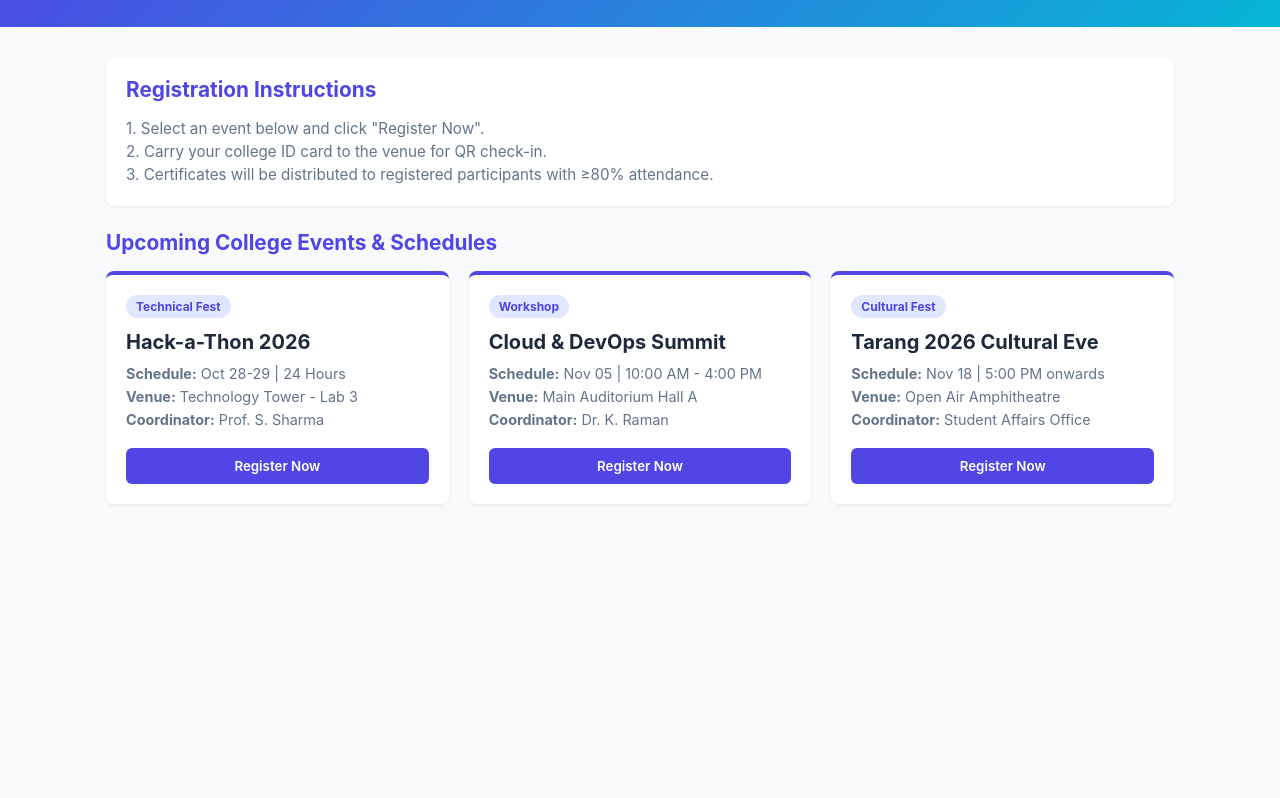
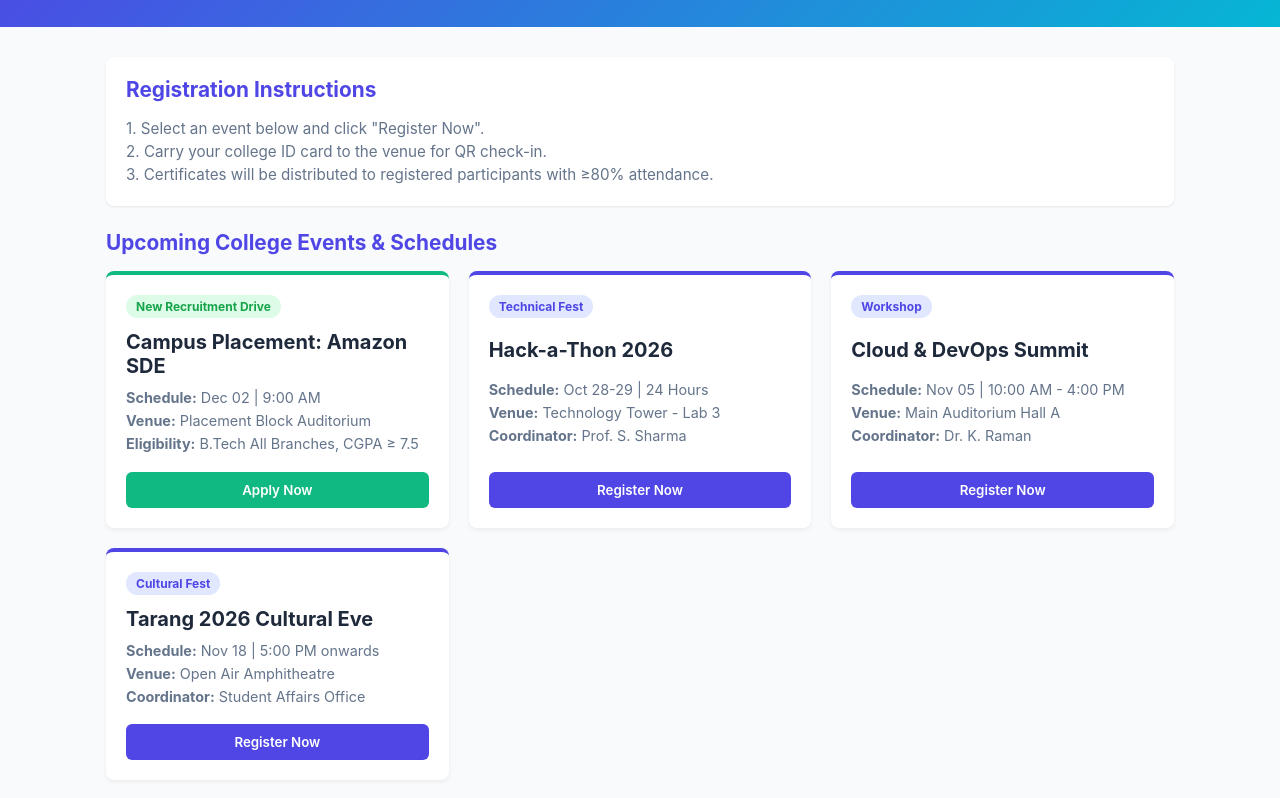
Before and after one commit to hiteshreddy007/A09_q3, a plain HTML site: page index.html in a window 1280 px wide. Shown: the part 100-898 px from the top of the page. Before the commit the page ends 800 px from the top, so only its background shows below. Drawn offline with Linux system fonts and the light colour scheme.

Commit message:
Update index.html

```diff
--- a/index.html
+++ b/index.html
@@ -12,6 +12,7 @@
       --card-bg: #ffffff;
       --text: #1e293b;
       --muted: #64748b;
+      --success: #16a34a;
     }
     * { box-sizing: border-box; margin: 0; padding: 0; font-family: -apple-system, BlinkMacSystemFont, "Segoe UI", Roboto, sans-serif; }
     body { background-color: var(--bg); color: var(--text); padding-bottom: 50px; }
@@ -84,6 +85,19 @@
 
     <h2 class="section-title">Upcoming College Events &amp; Schedules</h2>
     <div class="grid" id="eventsGrid">
+      <!-- MODIFIED / ADDED NEW FEATURE: Amazon Placement Drive -->
+      <div class="card" style="border-top-color: #10b981;">
+        <span class="badge" style="background: #dcfce7; color: #16a34a;">New Recruitment Drive</span>
+        <h3>Campus Placement: Amazon SDE</h3>
+        <div class="details">
+          <p><strong>Schedule:</strong> Dec 02 | 9:00 AM</p>
+          <p><strong>Venue:</strong> Placement Block Auditorium</p>
+          <p><strong>Eligibility:</strong> B.Tech All Branches, CGPA &ge; 7.5</p>
+        </div>
+        <button class="btn" style="background: #10b981;" onclick="alert('Application submitted successfully for Amazon SDE!')">Apply Now</button>
+      </div>
+
+      <!-- Event 1 -->
       <div class="card">
         <span class="badge">Technical Fest</span>
         <h3>Hack-a-Thon 2026</h3>
@@ -95,6 +109,7 @@
         <button class="btn" onclick="alert('Registered successfully for Hack-a-Thon!')">Register Now</button>
       </div>
 
+      <!-- Event 2 -->
       <div class="card">
         <span class="badge">Workshop</span>
         <h3>Cloud &amp; DevOps Summit</h3>
@@ -106,6 +121,7 @@
         <button class="btn" onclick="alert('Registered successfully for Cloud Summit!')">Register Now</button>
       </div>
 
+      <!-- Event 3 -->
       <div class="card">
         <span class="badge">Cultural Fest</span>
         <h3>Tarang 2026 Cultural Eve</h3>
```
